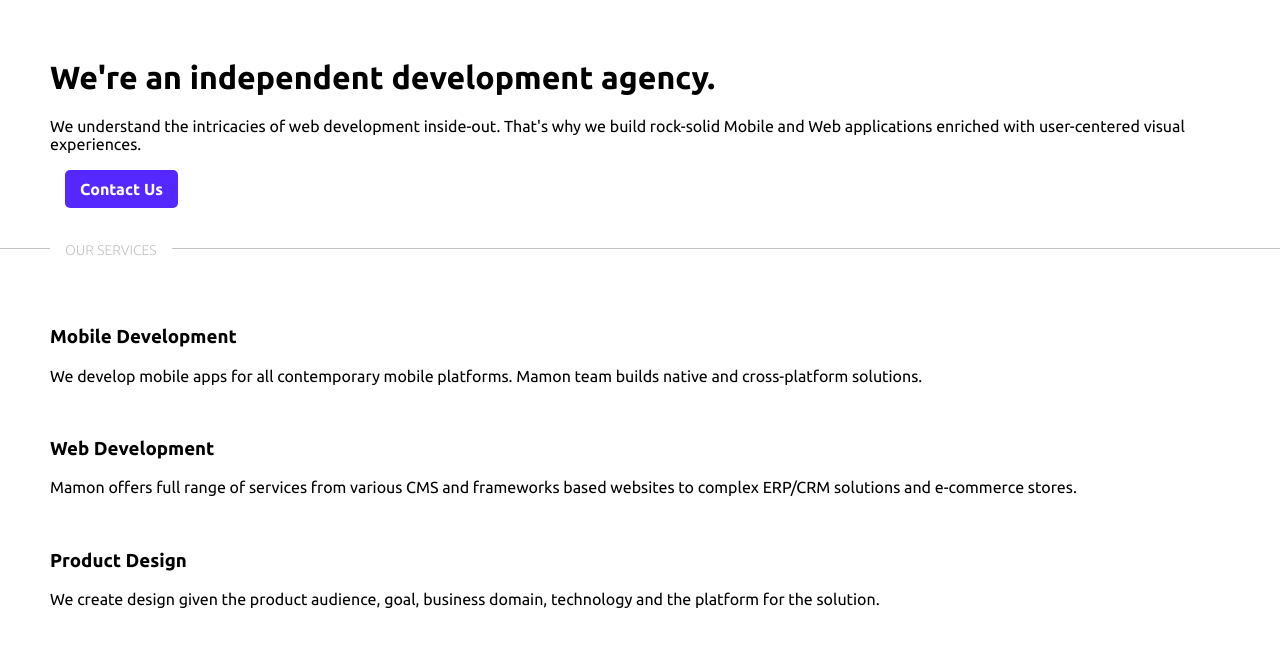
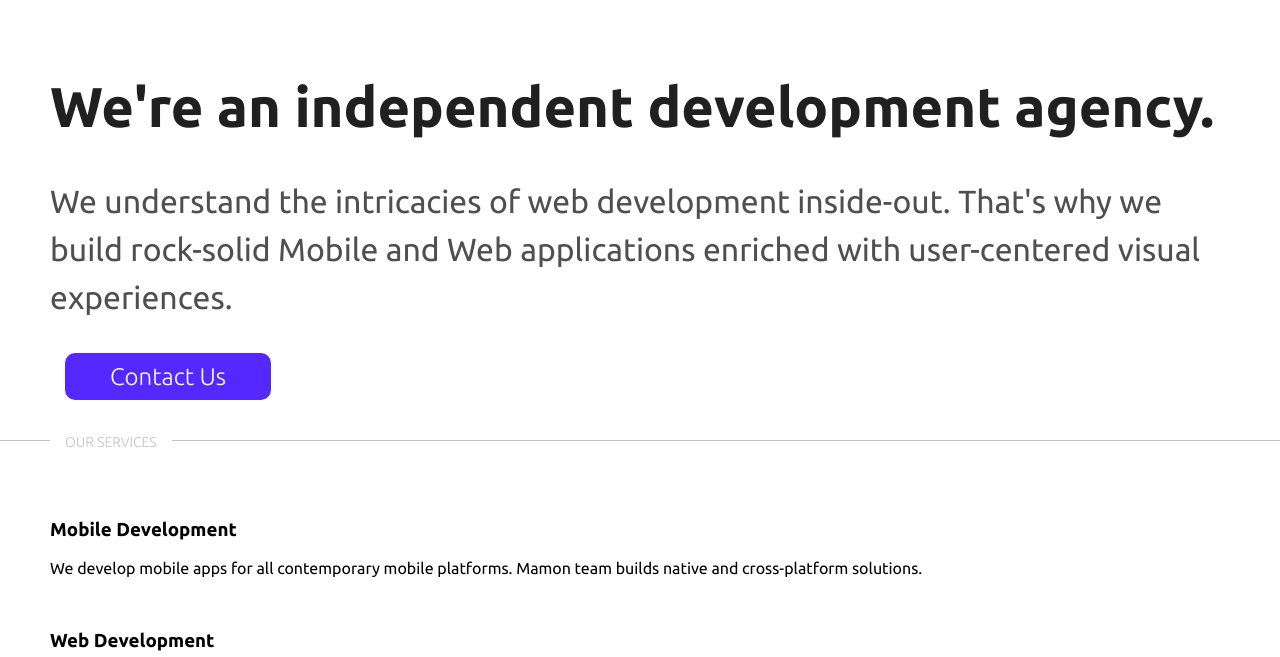
Before and after one commit to h1ze/mamon.pro, a plain HTML site: page index.html in a window 1280 px wide. Shown: the part 143-800 px from the top of the page. Drawn offline with nearby package versions, Linux system fonts and the light colour scheme.

Commit message:
feat: test commit

```diff
--- a/css/style.css
+++ b/css/style.css
@@ -83,12 +83,25 @@
   padding: 5px 15px;
 }
 
+.title-main {
+  font-size: 56px;
+  color: #202020;
+  font-weight: 700;
+}
+
+.text-main {
+  font-size: 32px;
+  line-height: 1.5;
+  color: #4f4f4f;
+}
+
 .page__button {
   margin-left: 15px;
   background-color: #5528ff;
   color: #fff;
-  border-radius: 5px;
-  padding: 10px 15px;
+  border-radius: 10px;
+  padding: 10px 45px;
   border: none;
-  font-weight: bold;
+  font-size: 24px;
+  font-weight: 300;
 }
--- a/index.html
+++ b/index.html
@@ -38,8 +38,8 @@
       <main>
         <section class="page">
           <div class="wrap">
-            <h1>We're an independent development agency.</h1>
-            <p>
+            <h1 class="title-main">We're an independent development agency.</h1>
+            <p class="text-main">
               We understand the intricacies of web development inside-out.
               That's why we build rock-solid Mobile and Web applications
               enriched with user-centered visual experiences.
```
